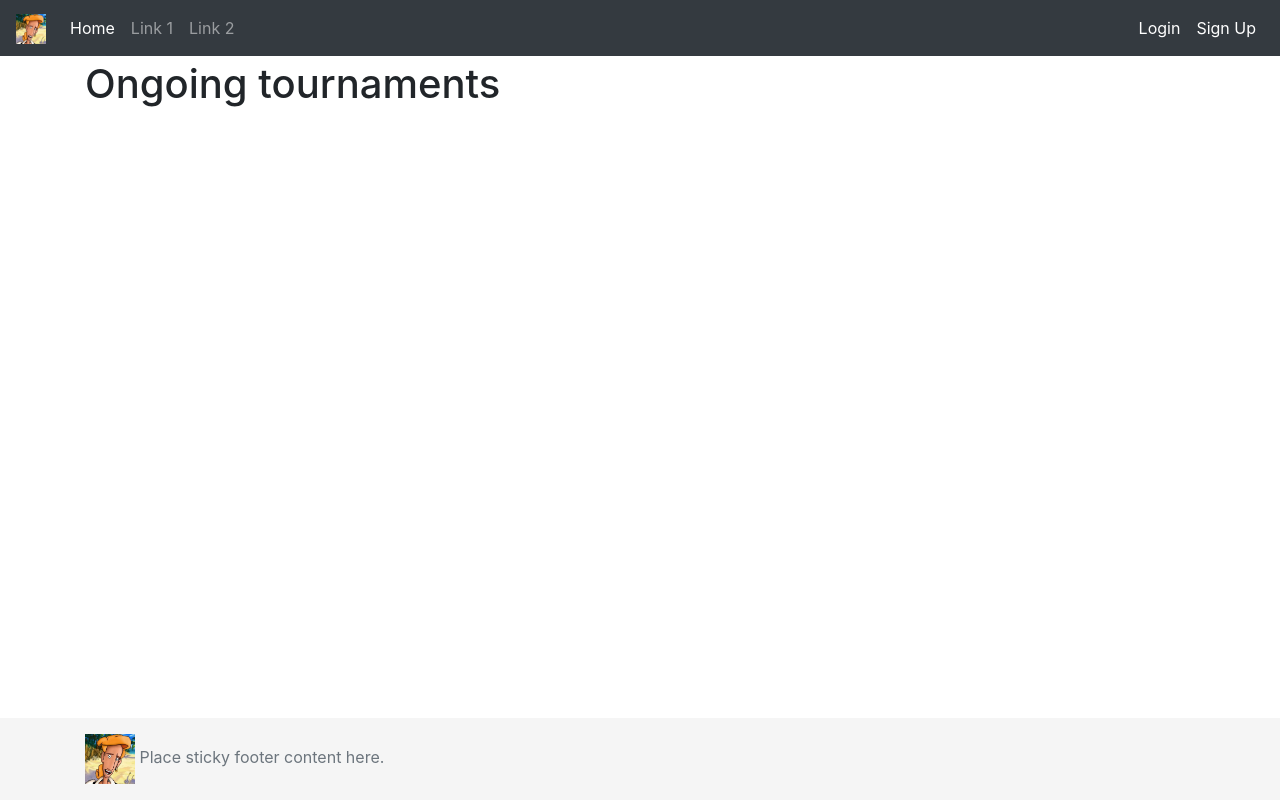
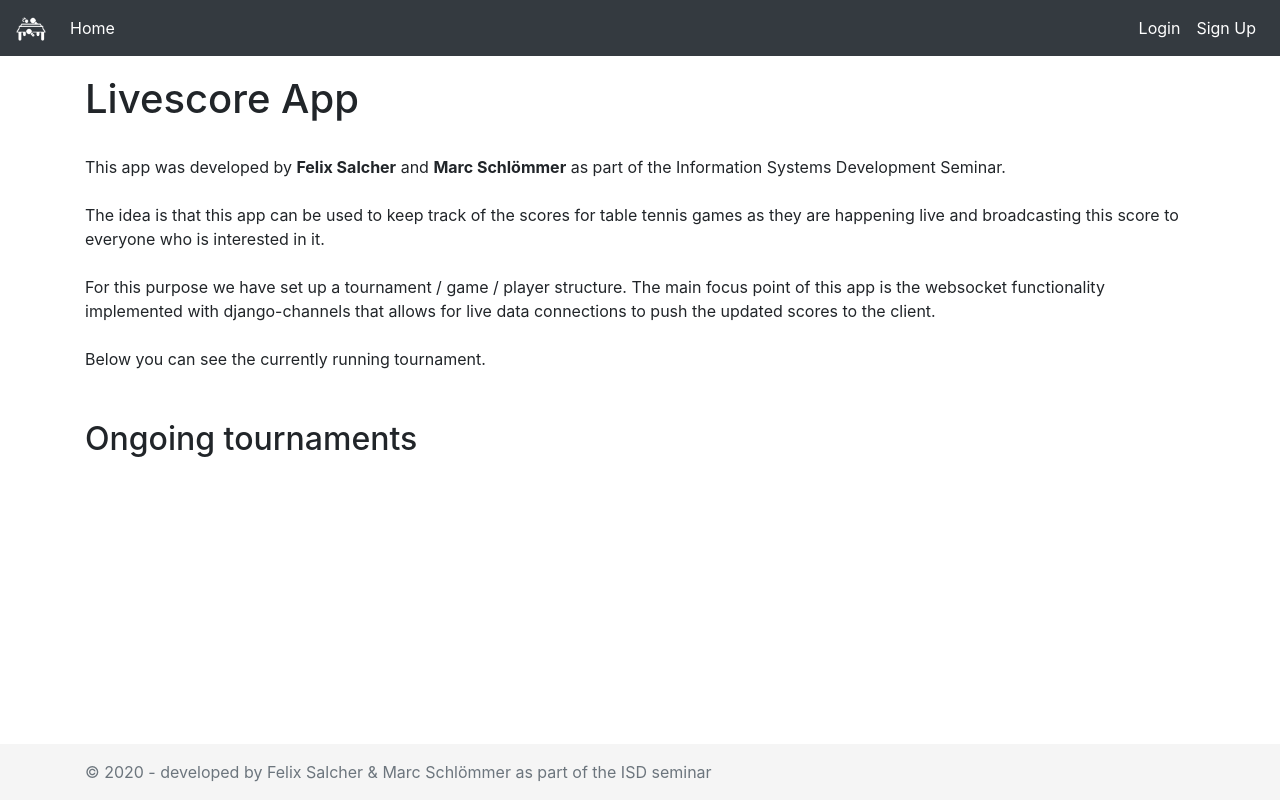
Before and after one commit to ISD-Livescore/livescore-app, a Django app: page / in a window 1280 px wide. Run offline with Django 3.2, Linux system fonts and the light colour scheme; data that the repository does not hold is empty; some libraries are stand-ins or nearby versions.

Commit message:
adding logo + cleanup

```diff
--- a/livescore_app/templates/base.html
+++ b/livescore_app/templates/base.html
@@ -6,7 +6,40 @@
 
     {% load static %}
     <link rel="stylesheet" href="{% static "css/bootstrap.min.css" %}">
+
+    {% load static %}
     <link rel="stylesheet" href="{% static "css/style.css" %}">
+
+    <style>
+        main > .container {
+            padding: 60px 15px 0;
+        }
+
+        .footer {
+            background-color: #f5f5f5;
+        }
+
+        .footer > .container {
+            padding-right: 15px;
+            padding-left: 15px;
+        }
+
+        code {
+            font-size: 80%;
+        }
+
+        h1 {
+            margin-top: 15px;
+        }
+
+        h2 {
+            margin-top: 25px;
+        }
+
+        .navbar {
+            max-height: 56px;
+        }
+    </style>
 
     <title>{{ title|default:"Livescore App"}}</title>
 </head>
@@ -27,6 +60,8 @@
 
     {% load static %}
     <script src="{% static "js/jquery.min.js" %}"></script>
+
+    {% load static %}
     <script src="{% static "js/bootstrap.min.js" %}"></script>
 
 </body>
--- a/livescore_app/templates/footer.html
+++ b/livescore_app/templates/footer.html
@@ -1,7 +1,5 @@
 <footer class="footer mt-auto py-3">
-        <div class="container">
-            {% load static %}
-            <img src="{% static "avatar.jpg" %}" alt="avatar image" style="width: 50px; height: 50px"/>
-            <span class="text-muted">Place sticky footer content here.</span>
-        </div>
-    </footer>
+    <div class="container">
+        <span class="text-muted">&copy; 2020 - developed by Felix Salcher & Marc Schlömmer as part of the ISD seminar</span>
+    </div>
+</footer>
--- a/livescore_app/templates/home.html
+++ b/livescore_app/templates/home.html
@@ -1,7 +1,22 @@
 {% extends 'base.html' %}
 
 {% block content %}
-    <h1>Ongoing tournaments</h1>
+    <h1>Livescore App</h1>
+
+    <div>
+        <br />
+        This app was developed by <strong>Felix Salcher</strong> and <strong>Marc Schlömmer</strong> as part of the Information Systems Development Seminar.
+        <br /><br />
+        The idea is that this app can be used to keep track of the scores for table tennis games as they are happening live and broadcasting this score to everyone who is interested in it.
+        <br /><br />
+        For this purpose we have set up a tournament / game / player structure. The main focus point of this app is the websocket functionality implemented with django-channels that allows for live data connections to push the updated scores to the client.
+        <br /><br />
+        Below you can see the currently running tournament.
+        <br /><br />
+
+    </div>
+
+    <h2>Ongoing tournaments</h2>
     <br />
     {% for tournament in allTournaments %}
         <div class="card">
@@ -13,18 +28,6 @@
                 <h6 class="card-subtitle mb-2 text-muted">
                    {{tournament.participants.count}} Participants -
                     {{tournament.openSpaces}} Spaces Open
-                    <!--
-                    {% if tournament.status == 'complete' %}
-                        <span class="text-muted">{{ tournament.status }} </span>
-                    {% endif %}
-
-                    {% if tournament.status == 'running' %}
-                        <span class="text-success">{{ tournament.status }} </span>
-                    {% endif %}
-
-                    {% if tournament.status == 'upcoming' %}
-                        <span class="text-primary">{{ tournament.status }} </span>
-                    {% endif %} -->
                 </h6>
 
 
--- a/livescore_app/templates/navbar.html
+++ b/livescore_app/templates/navbar.html
@@ -3,7 +3,8 @@
     <nav class="navbar navbar-expand-md navbar-dark fixed-top bg-dark">
         <a class="navbar-brand" href="/">
             {% load static %}
-            <img src="{% static "avatar.jpg" %}" alt="avatar image" width="30" height="30" />
+            <img src="{% static "logo.png" %}" alt="avatar image" width="30" height="30" />
+            <!-- Table-tennis by priyanka from the Noun Project -->
         </a>
         <button class="navbar-toggler" type="button" data-toggle="collapse" data-target="#navbarCollapse"
             aria-controls="navbarCollapse" aria-expanded="false" aria-label="Toggle navigation">
@@ -12,15 +13,8 @@
         <div class="collapse navbar-collapse" id="navbarCollapse">
             <ul class="navbar-nav mr-auto">
                 <li class="nav-item active">
-                    <a class="nav-link" href="#">Home</a>
+                    <a class="nav-link" href="/">Home</a>
                 </li>
-                <li class="nav-item">
-                    <a class="nav-link" href="#">Link 1</a>
-                </li>
-                <li class="nav-item">
-                    <a class="nav-link" href="#">Link 2</a>
-                </li>
-
             </ul>
 
             <ul class="nav navbar-nav navbar-right">
```
Also changed, not shown: livescore_app/templates/tournament_detail.html (+14 -12 lines), livescore_app/assets/logo.png (added).
